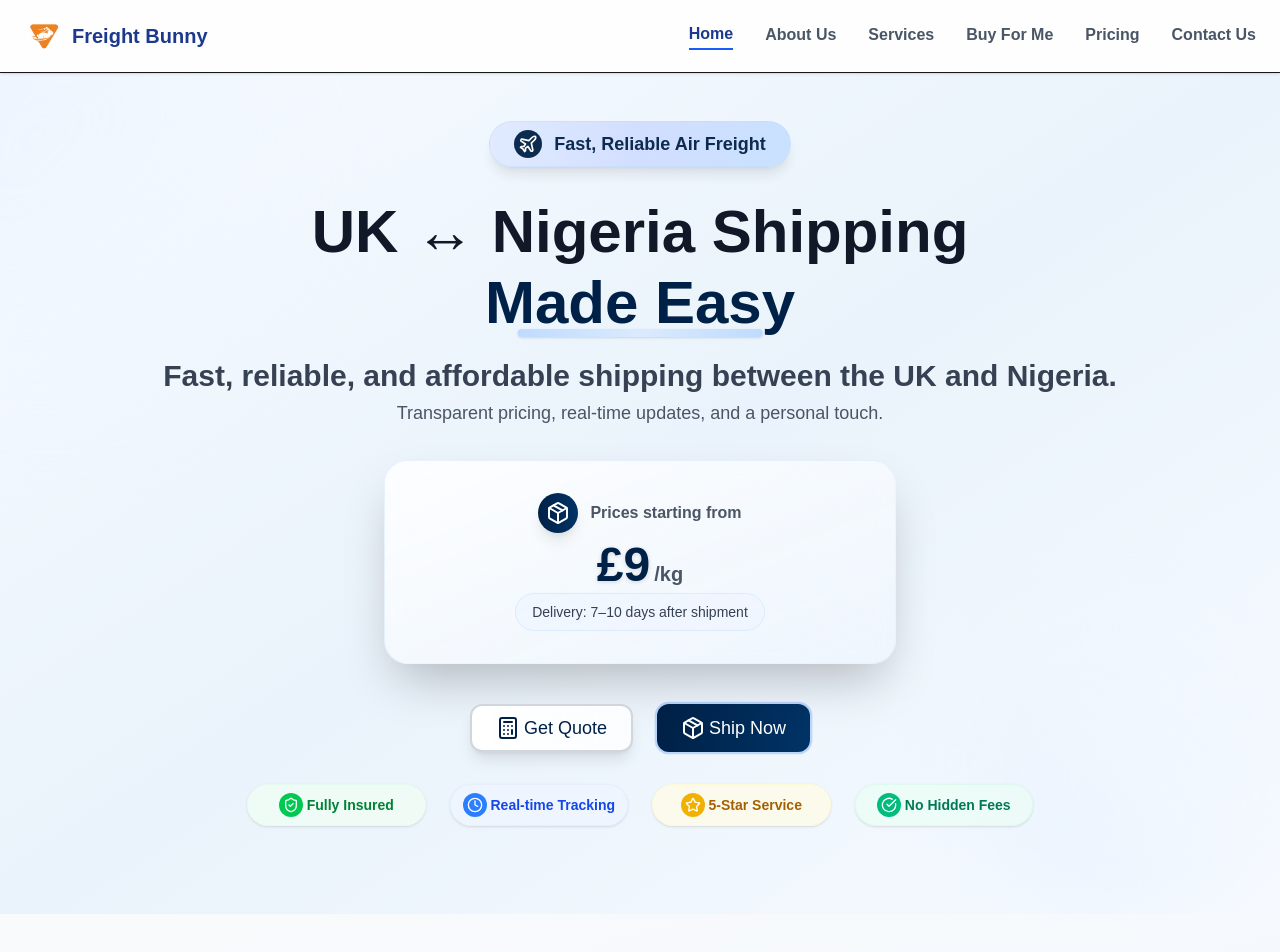
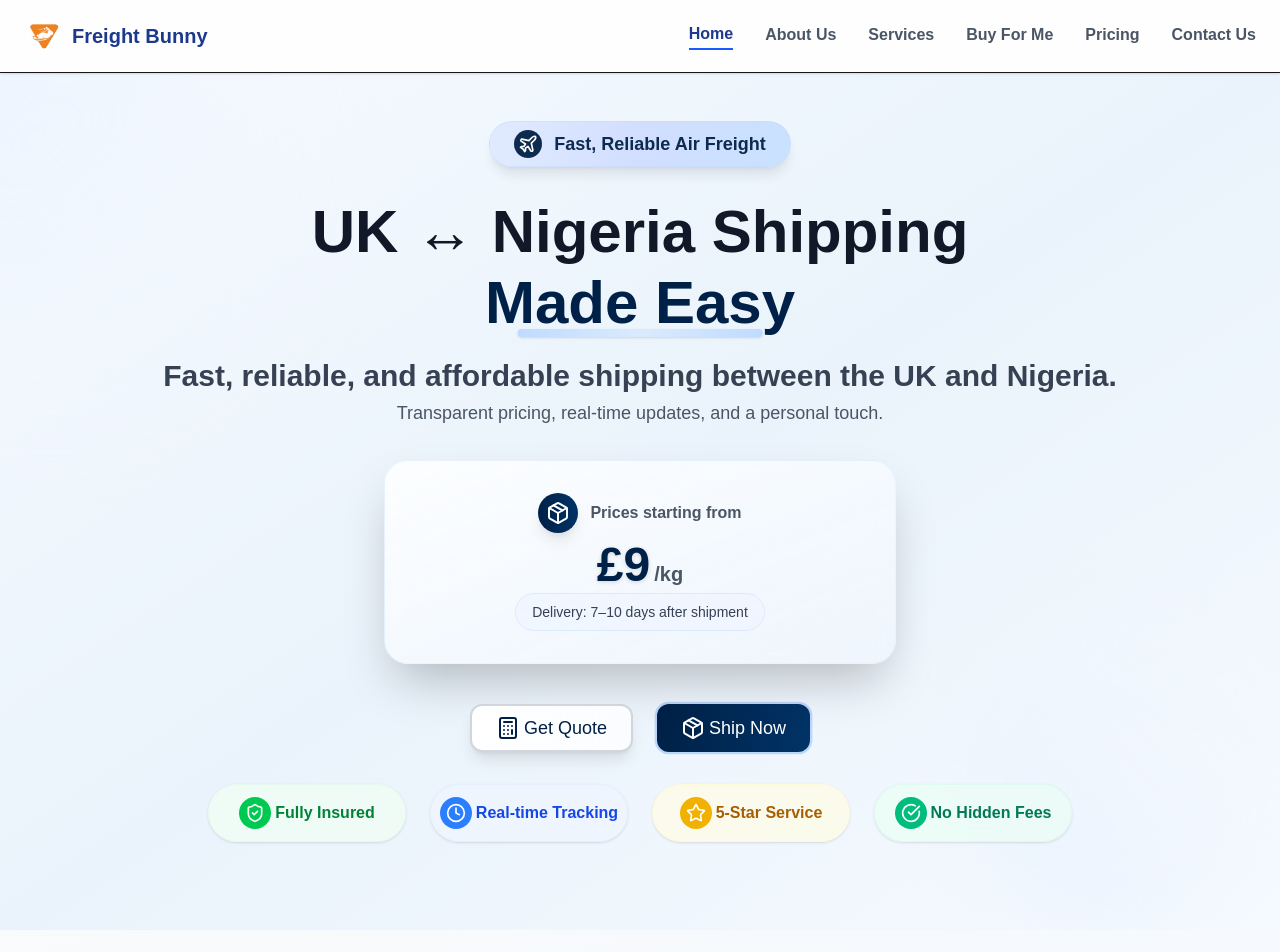
Before and after one commit to Tola-adelase/freight-bunny, a Next.js app: page / in a window 1280 px wide. Shown: the top 952 px of the page. Built offline with nearby package versions, Linux system fonts and the light colour scheme.

Commit message:
Fix: changes

```diff
--- a/app/page.tsx
+++ b/app/page.tsx
@@ -584,14 +584,14 @@
       </header>
 
       {/* Hero Section */}
-      <section className="relative min-h-[85vh] sm:min-h-[90vh] md:min-h-[calc(100vh-64px)] flex flex-col justify-start items-center px-4 sm:px-6 md:px-8 lg:px-8 bg-gradient-to-br from-[#f6faff] via-[#eaf3fb] to-[#f6faff] overflow-hidden">
+      <section className="relative min-h-[85vh] sm:min-h-[90vh] md:min-h-[95vh] lg:min-h-[calc(100vh-64px)] flex flex-col justify-center items-center px-4 sm:px-6 md:px-8 lg:px-8 bg-gradient-to-br from-[#f6faff] via-[#eaf3fb] to-[#f6faff] overflow-hidden">
         {/* Abstract Shape for Visual Interest */}
         <div className="absolute -top-24 -left-32 w-[400px] h-[400px] bg-gradient-to-br from-blue-100 via-blue-50 to-transparent rounded-full blur-3xl opacity-60 z-0"></div>
         <div className="absolute bottom-0 right-0 w-[300px] h-[300px] bg-gradient-to-tr from-blue-100 via-blue-50 to-transparent rounded-full blur-2xl opacity-50 z-0"></div>
 
-        <div className="container mx-auto flex flex-col justify-start items-center h-full relative z-10 pt-8 pb-4 sm:py-8 md:py-12">
+        <div className="container mx-auto flex flex-col justify-center items-center h-full relative z-10 py-4 sm:py-6 md:py-8 lg:py-12">
           {/* Badge */}
-          <div className="mb-6 sm:mb-7 md:mb-8">
+          <div className="mb-4 sm:mb-5 md:mb-6 lg:mb-8">
             <span className="inline-flex items-center px-4 py-2 sm:px-5 md:px-6 rounded-full bg-gradient-to-r from-[#e0eaff] via-[#d0ddff] to-[#c7e0ff] text-[#002147] text-base sm:text-base md:text-lg font-bold shadow-lg border border-blue-200/50 backdrop-blur-sm animate-pulse">
               <div className="bg-[#002147] p-1 rounded-full mr-3">
                 <Plane className="w-4 h-4 sm:w-5 sm:h-5 text-white" />
@@ -604,7 +604,7 @@
           <h1 className="text-4xl sm:text-4xl md:text-5xl lg:text-6xl font-extrabold text-[#111827] text-center mb-2 leading-[1.1] px-2">
             UK ↔ Nigeria Shipping
           </h1>
-          <div className="relative flex justify-center mb-4 sm:mb-6">
+          <div className="relative flex justify-center mb-3 sm:mb-4 md:mb-6">
             <span className="block text-[#002147] text-4xl sm:text-4xl md:text-5xl lg:text-6xl font-extrabold text-center px-2 relative">
               Made Easy
               <span className="absolute left-1/2 -bottom-1 w-3/4 h-2 sm:h-2 bg-gradient-to-r from-blue-200 via-blue-100 to-blue-200 rounded-full -translate-x-1/2 z-[-1] shadow-sm"></span>
@@ -615,12 +615,12 @@
           <p className="text-base sm:text-xl md:text-2xl lg:text-3xl text-gray-700 font-semibold text-center mb-1 px-4 leading-tight">
             Fast, reliable, and affordable shipping between the UK and Nigeria.
           </p>
-          <p className="text-sm sm:text-base md:text-lg text-gray-600 text-center mb-4 sm:mb-8 px-4 leading-relaxed">
+          <p className="text-sm sm:text-base md:text-lg text-gray-600 text-center mb-3 sm:mb-6 md:mb-8 px-4 leading-relaxed">
             Transparent pricing, real-time updates, and a personal touch.
           </p>
 
           {/* Pricing Card */}
-          <div className="mb-4 sm:mb-8 md:mb-10 flex justify-center w-full px-4">
+          <div className="mb-3 sm:mb-6 md:mb-8 lg:mb-10 flex justify-center w-full px-4">
             <div className="bg-gradient-to-br from-white to-blue-50/30 rounded-3xl shadow-2xl p-4 sm:p-6 md:p-8 max-w-sm sm:max-w-md md:max-w-lg w-full border border-blue-100/50 flex flex-col items-center relative overflow-hidden backdrop-blur-sm">
               <div className="absolute inset-0 bg-gradient-to-br from-blue-50/20 to-transparent rounded-3xl"></div>
               <div className="relative z-10 flex items-center justify-center mb-2">
@@ -640,7 +640,7 @@
           </div>
 
           {/* Action Buttons */}
-          <div className="flex flex-row gap-3 sm:gap-4 md:gap-6 mb-4 sm:mb-6 md:mb-8 justify-center w-full max-w-lg sm:max-w-2xl md:max-w-3xl px-4">
+          <div className="flex flex-row gap-3 sm:gap-4 md:gap-6 mb-3 sm:mb-4 md:mb-6 lg:mb-8 justify-center w-full max-w-lg sm:max-w-2xl md:max-w-3xl px-4">
             <Button
               size="lg"
               variant="outline"
@@ -671,30 +671,30 @@
           </div>
 
           {/* Trust Indicators Row */}
-          <div className="grid grid-cols-2 sm:flex sm:flex-wrap md:grid md:grid-cols-4 justify-center items-center gap-3 sm:gap-4 md:gap-6 mb-4 sm:mb-8 md:mb-10 mt-3 sm:mt-0 px-4 max-w-4xl mx-auto">
-            <div className="flex items-center gap-1 bg-green-50/80 backdrop-blur-sm px-2 py-1 sm:px-3 sm:py-2 rounded-full border border-green-100/50 shadow-sm text-center justify-center">
-              <div className="bg-green-500 p-0.5 sm:p-1 rounded-full">
-                <ShieldCheck className="h-3 w-3 sm:h-4 sm:w-4 text-white flex-shrink-0" />
-              </div>
-              <span className="text-green-700 text-xs sm:text-sm font-semibold whitespace-nowrap">Fully Insured</span>
-            </div>
-            <div className="flex items-center gap-1 bg-blue-50/80 backdrop-blur-sm px-2 py-1 sm:px-3 sm:py-2 rounded-full border border-blue-100/50 shadow-sm text-center justify-center">
-              <div className="bg-blue-500 p-0.5 sm:p-1 rounded-full">
-                <Clock className="h-3 w-3 sm:h-4 sm:w-4 text-white flex-shrink-0" />
-              </div>
-              <span className="text-blue-700 text-xs sm:text-sm font-semibold whitespace-nowrap">Real-time Tracking</span>
-            </div>
-            <div className="flex items-center gap-1 bg-yellow-50/80 backdrop-blur-sm px-2 py-1 sm:px-3 sm:py-2 rounded-full border border-yellow-100/50 shadow-sm text-center justify-center">
-              <div className="bg-yellow-500 p-0.5 sm:p-1 rounded-full">
-                <Star className="h-3 w-3 sm:h-4 sm:w-4 text-white flex-shrink-0" />
-              </div>
-              <span className="text-yellow-700 text-xs sm:text-sm font-semibold whitespace-nowrap">5-Star Service</span>
-            </div>
-            <div className="flex items-center gap-1 bg-emerald-50/80 backdrop-blur-sm px-2 py-1 sm:px-3 sm:py-2 rounded-full border border-emerald-100/50 shadow-sm text-center justify-center">
-              <div className="bg-emerald-500 p-0.5 sm:p-1 rounded-full">
-                <CheckCircle className="h-3 w-3 sm:h-4 sm:w-4 text-white flex-shrink-0" />
-              </div>
-              <span className="text-emerald-700 text-xs sm:text-sm font-semibold whitespace-nowrap">No Hidden Fees</span>
+          <div className="grid grid-cols-2 sm:flex sm:flex-wrap md:grid md:grid-cols-4 justify-center items-center gap-3 sm:gap-4 md:gap-6 mb-4 sm:mb-6 md:mb-8 lg:mb-10 mt-2 sm:mt-0 md:mt-0 px-4 max-w-4xl mx-auto">
+            <div className="flex items-center gap-1 bg-green-50/80 backdrop-blur-sm px-2 py-1 sm:px-3 sm:py-2 md:px-4 md:py-3 rounded-full border border-green-100/50 shadow-sm text-center justify-center hover-lift">
+              <div className="bg-green-500 p-0.5 sm:p-1 md:p-1.5 rounded-full">
+                <ShieldCheck className="h-3 w-3 sm:h-4 sm:w-4 md:h-5 md:w-5 text-white flex-shrink-0" />
+              </div>
+              <span className="text-green-700 text-xs sm:text-sm md:text-base font-semibold whitespace-nowrap">Fully Insured</span>
+            </div>
+            <div className="flex items-center gap-1 bg-blue-50/80 backdrop-blur-sm px-2 py-1 sm:px-3 sm:py-2 md:px-4 md:py-3 rounded-full border border-blue-100/50 shadow-sm text-center justify-center hover-lift">
+              <div className="bg-blue-500 p-0.5 sm:p-1 md:p-1.5 rounded-full">
+                <Clock className="h-3 w-3 sm:h-4 sm:w-4 md:h-5 md:w-5 text-white flex-shrink-0" />
+              </div>
+              <span className="text-blue-700 text-xs sm:text-sm md:text-base font-semibold whitespace-nowrap">Real-time Tracking</span>
+            </div>
+            <div className="flex items-center gap-1 bg-yellow-50/80 backdrop-blur-sm px-2 py-1 sm:px-3 sm:py-2 md:px-4 md:py-3 rounded-full border border-yellow-100/50 shadow-sm text-center justify-center hover-lift">
+              <div className="bg-yellow-500 p-0.5 sm:p-1 md:p-1.5 rounded-full">
+                <Star className="h-3 w-3 sm:h-4 sm:w-4 md:h-5 md:w-5 text-white flex-shrink-0" />
+              </div>
+              <span className="text-yellow-700 text-xs sm:text-sm md:text-base font-semibold whitespace-nowrap">5-Star Service</span>
+            </div>
+            <div className="flex items-center gap-1 bg-emerald-50/80 backdrop-blur-sm px-2 py-1 sm:px-3 sm:py-2 md:px-4 md:py-3 rounded-full border border-emerald-100/50 shadow-sm text-center justify-center hover-lift">
+              <div className="bg-emerald-500 p-0.5 sm:p-1 md:p-1.5 rounded-full">
+                <CheckCircle className="h-3 w-3 sm:h-4 sm:w-4 md:h-5 md:w-5 text-white flex-shrink-0" />
+              </div>
+              <span className="text-emerald-700 text-xs sm:text-sm md:text-base font-semibold whitespace-nowrap">No Hidden Fees</span>
             </div>
           </div>
         </div>
@@ -1103,7 +1103,18 @@
 
       {/* Ship Now Modal */}
       {isShipNowModalOpen && (
-        <div className="fixed inset-0 bg-black bg-opacity-50 flex items-center justify-center z-50 p-2 sm:p-4 md:p-6" onClick={() => setIsShipNowModalOpen(false)}>
+        <div
+          className="fixed inset-0 flex items-center justify-center z-50 p-2 sm:p-4 md:p-6"
+          style={{
+            backgroundImage: 'url(/images/Freight_Bunny_Hero_Image.jpg)',
+            backgroundSize: 'cover',
+            backgroundPosition: 'center',
+            backgroundRepeat: 'no-repeat'
+          }}
+          onClick={() => setIsShipNowModalOpen(false)}
+        >
+          {/* Subtle overlay for better text readability */}
+          <div className="absolute inset-0 bg-black bg-opacity-40 backdrop-blur-sm"></div>
           <div className="bg-white rounded-xl shadow-2xl w-full max-w-sm sm:max-w-4xl md:max-w-5xl lg:max-w-6xl mx-auto max-h-[98vh] md:max-h-[95vh] overflow-y-auto" onClick={(e) => e.stopPropagation()}>
             {/* Header - Improved for mobile and tablet */}
             <div className="sticky top-0 bg-white p-3 sm:p-4 md:p-6 border-b border-gray-200 rounded-t-xl flex justify-between items-center">
@@ -1734,10 +1745,21 @@
 
       {/* Quote Calculator Modal - Improved for mobile and tablet */}
       {isQuoteModalOpen && (
-        <div className="fixed inset-0 bg-black bg-opacity-50 flex items-center justify-center z-50 p-2 sm:p-4 md:p-6" onClick={() => {
+        <div
+          className="fixed inset-0 flex items-center justify-center z-50 p-2 sm:p-4 md:p-6"
+          style={{
+            backgroundImage: 'url(/images/Freight_Bunny_Hero_Image.jpg)',
+            backgroundSize: 'cover',
+            backgroundPosition: 'center',
+            backgroundRepeat: 'no-repeat'
+          }}
+          onClick={() => {
           resetQuoteForm();
           setIsQuoteModalOpen(false);
-        }}>
+          }}
+        >
+          {/* Subtle overlay for better text readability */}
+          <div className="absolute inset-0 bg-black bg-opacity-40 backdrop-blur-sm"></div>
           <div className="bg-white rounded-xl shadow-2xl w-full max-w-sm sm:max-w-5xl md:max-w-6xl lg:max-w-7xl mx-auto max-h-[98vh] md:max-h-[95vh] overflow-y-auto" onClick={(e) => e.stopPropagation()}>
             {/* Header - Improved for mobile and tablet */}
             <div className="sticky top-0 bg-white p-3 sm:p-4 md:p-6 border-b border-gray-200 rounded-t-xl flex justify-between items-center">
@@ -2190,11 +2212,22 @@
 
       {/* Quote Details Modal - Improved for mobile */}
       {quoteDetailsModal && (
-        <div className="fixed inset-0 z-50 bg-black/80 flex items-center justify-center p-2 sm:p-4" onClick={() => {
+        <div
+          className="fixed inset-0 z-50 flex items-center justify-center p-2 sm:p-4"
+          style={{
+            backgroundImage: 'url(/images/Freight_Bunny_Hero_Image.jpg)',
+            backgroundSize: 'cover',
+            backgroundPosition: 'center',
+            backgroundRepeat: 'no-repeat'
+          }}
+          onClick={() => {
             setQuoteDetailsModal(false);
             setIsQuoteModalOpen(false);
             resetQuoteForm();
-        }}>
+          }}
+        >
+          {/* Subtle overlay for better text readability */}
+          <div className="absolute inset-0 bg-black bg-opacity-40 backdrop-blur-sm"></div>
           <div
             className="bg-white rounded-2xl shadow-2xl w-full max-w-2xl mx-auto max-h-[95vh] overflow-y-auto"
             onClick={(e) => e.stopPropagation()}
```
Also changed, not shown: app/about/page.tsx (+12 -1 lines), components/ui/dialog.tsx (+11 -1 lines). Lines whose indentation alone changed are shown as unchanged.
